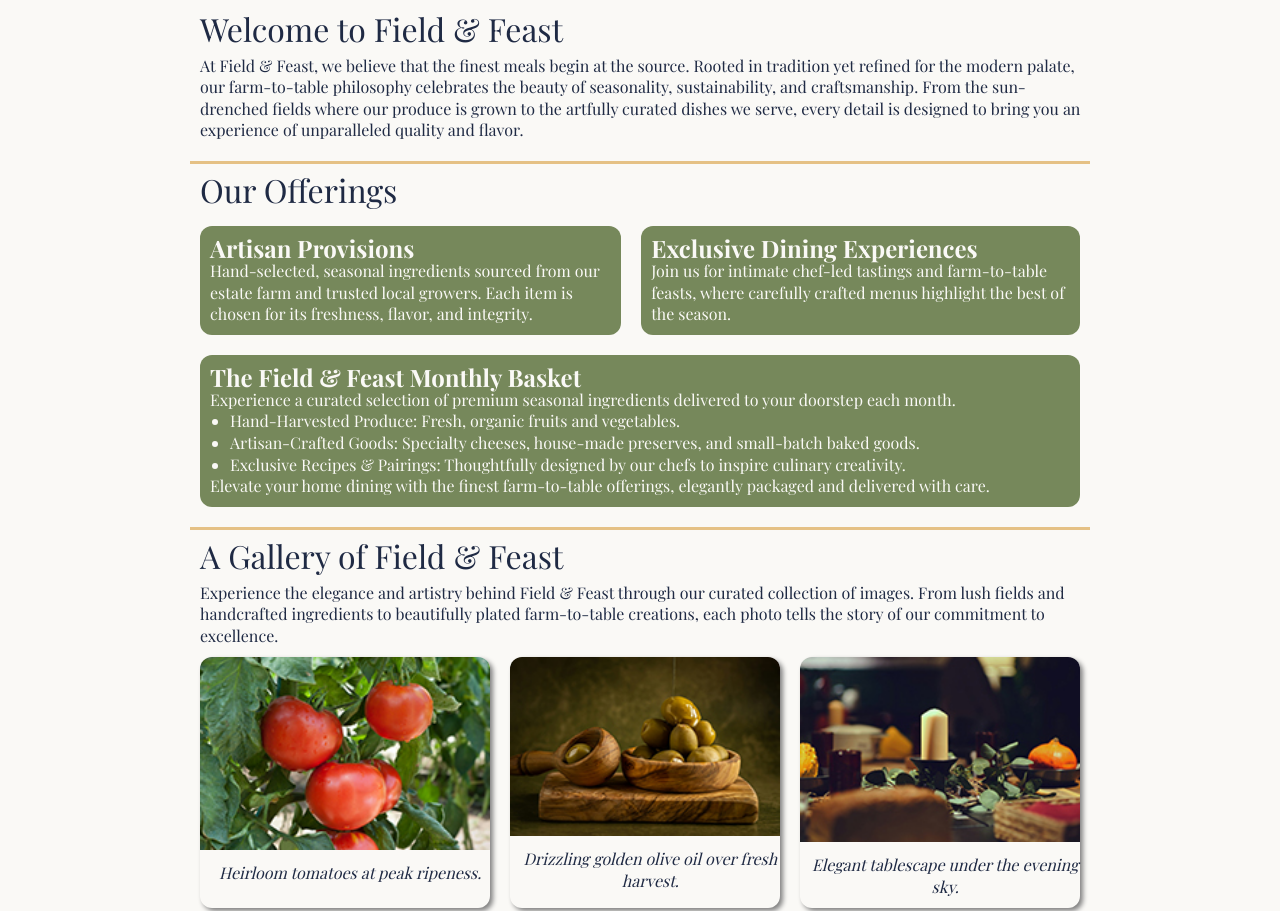
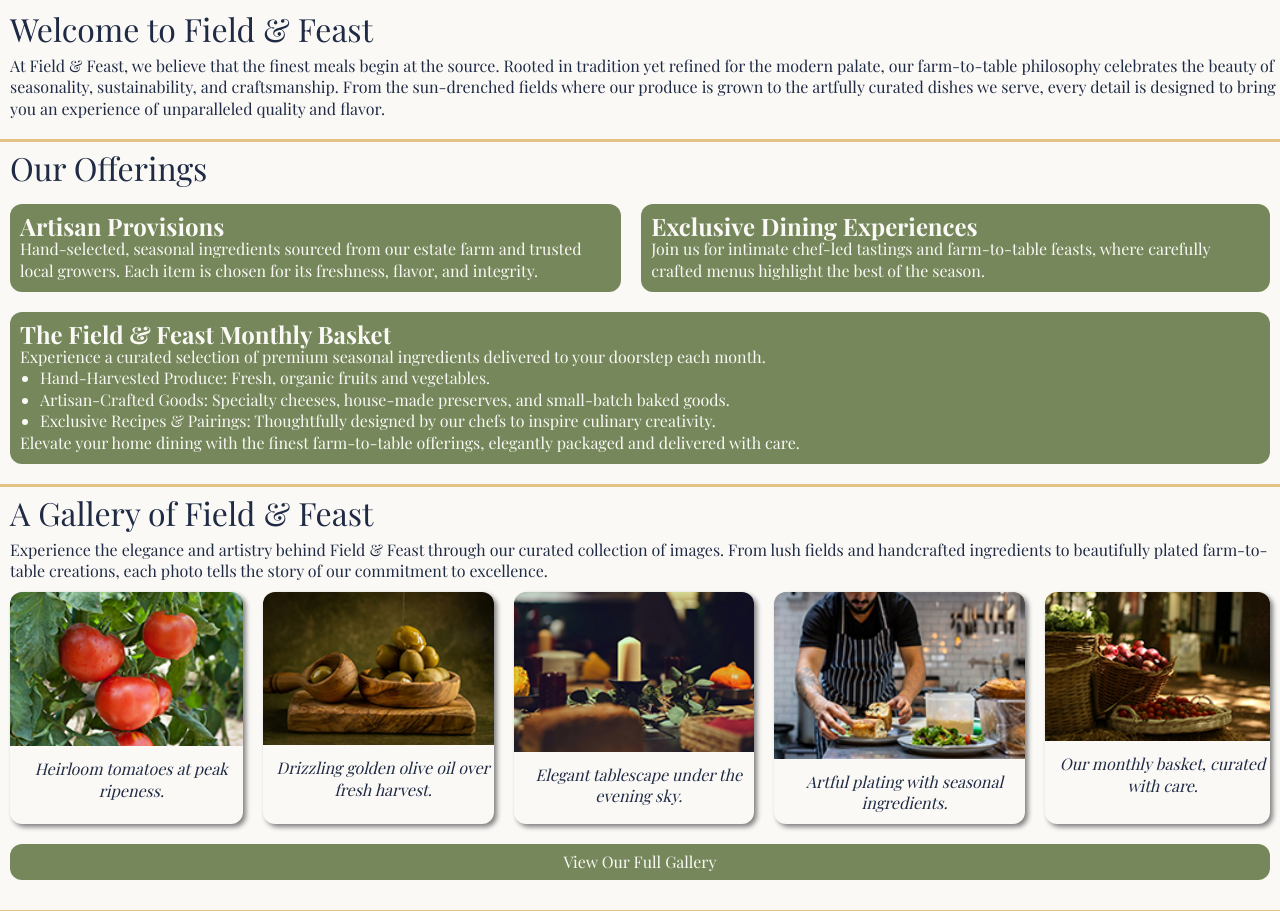
Before and after one commit to taylormccrea/fieldandfeast, a plain HTML site: page index.html in a window 1280 px wide. Shown: the part 753-1664 px from the top of the page. Drawn offline with nearby package versions, Linux system fonts and the light colour scheme; a web font is replaced by a local one.

Commit message:
XL Media Query
 Added XL media query CSS

```diff
--- a/style.css
+++ b/style.css
@@ -64,7 +64,6 @@ html {
 	font-family: var(--font);
 	background-color: var(--soft-white);
 	color: var(--midnight-blue);
-	max-width: 900px;
 	margin: 0 auto;
 }
 header, footer {
@@ -221,4 +220,15 @@ footer a {
 	}
 }
 /* Extra Large Media Query */
-/* @media screen and (min-width: 1200px) {} */
+@media screen and (min-width: 1200px) {
+	#Gallery {
+		display: grid;
+		grid-template-columns: auto auto auto auto auto;
+	}
+	#Gallery h2, p {
+		grid-column: span 5;
+	}
+	#ViewGallery {
+		grid-column: span 5;
+	}
+}
```
